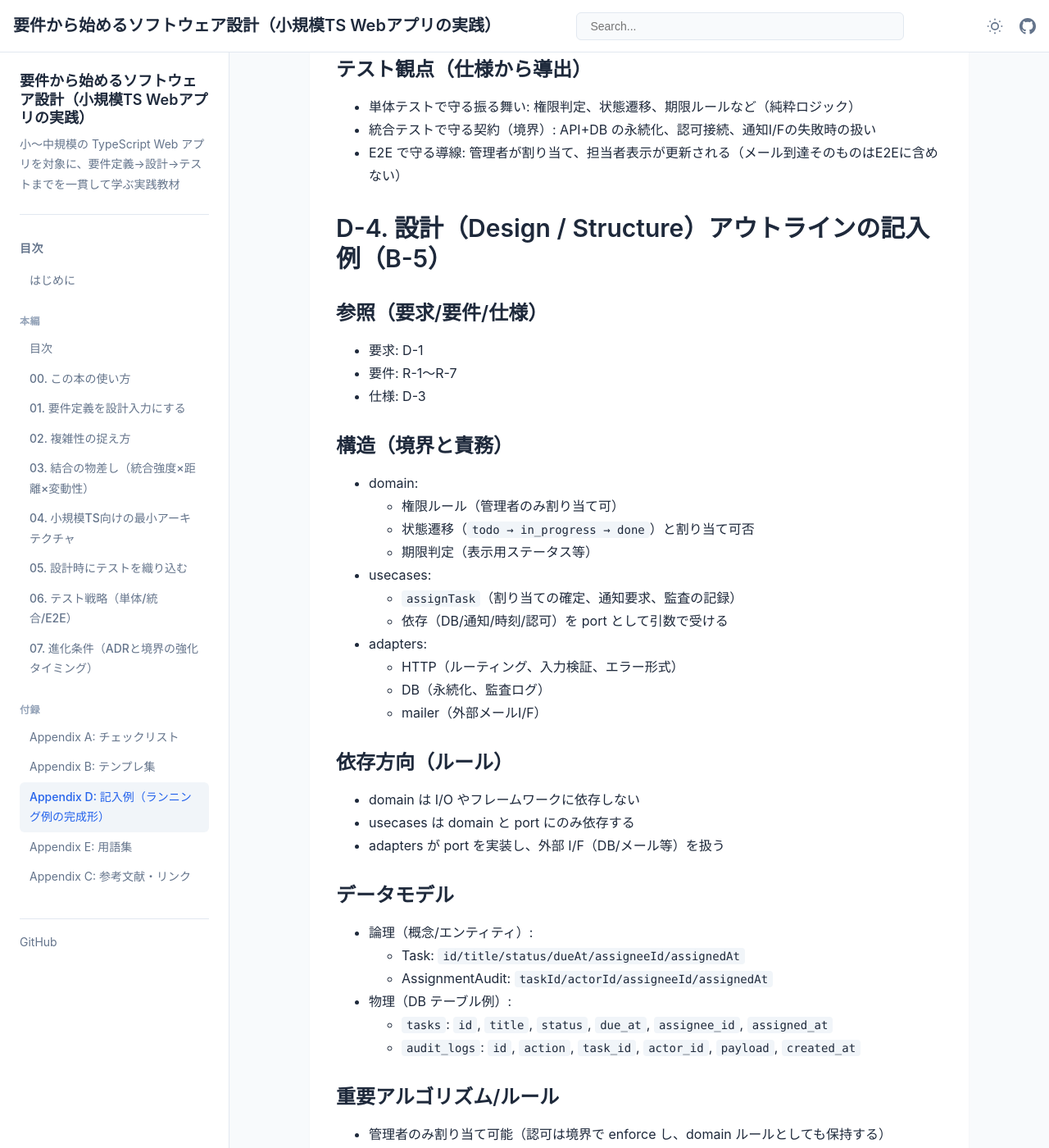
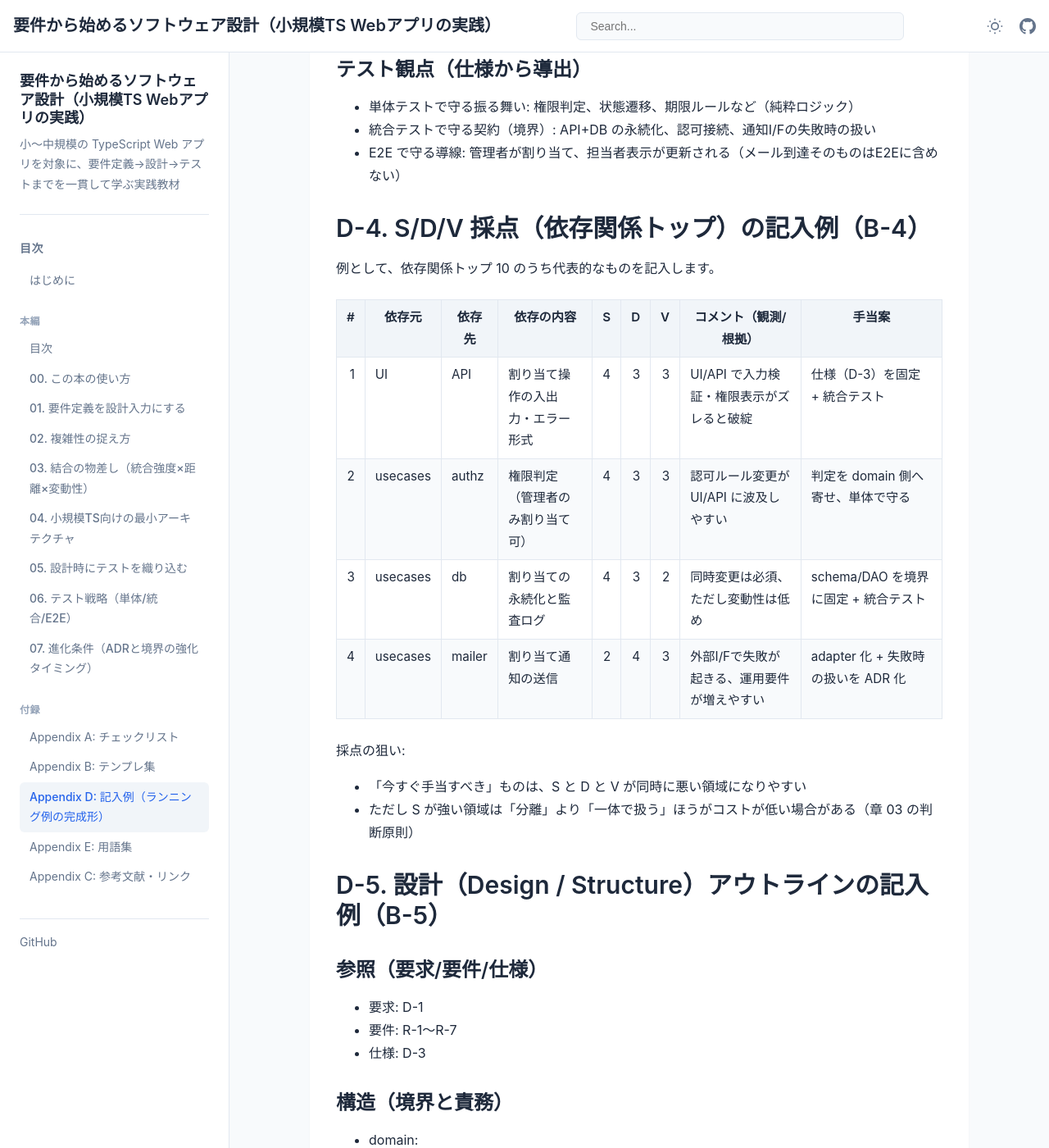
Before and after one commit to itdojp/small-webapp-software-design-book, a Jekyll site: the page built from docs/appendix/D-samples.md, in a window 1280 px wide and 1400 px high, scrolled down 6489 px. Shown: the whole window at 82% size. Built offline with Jekyll 4.4.1, drawn with Linux system fonts in a browser that asks for light colours; some of the changed text lies outside the part shown.

Commit message:
Fix Appendix D sample order for B-4/B-5

```diff
--- a/docs/appendix/D-samples.md
+++ b/docs/appendix/D-samples.md
@@ -20,8 +20,8 @@ Appendix B のテンプレを、ランニング例（小規模タスク管理）
 | B-1 | D-1 | 要求（なぜやるか）を KPI で固定する |
 | B-2 | D-2 | 要件（Shall）を実装から分離して列挙する |
 | B-3 | D-3 | 仕様（外部観測の振る舞い）を曖昧さなく定義する |
-| B-5 | D-4 | 設計（内部構造）を最小でアウトライン化する |
-| B-4 | D-5 | S/D/V で依存の痛みを半定量化する |
+| B-4 | D-4 | S/D/V で依存の痛みを半定量化する |
+| B-5 | D-5 | 設計（内部構造）を最小でアウトライン化する |
 | B-6 | D-6 | 変更理由（Change Drivers）で「なぜ今」を揃える |
 | B-7 | D-7 | ADR で重大な分岐を最小記録する |
 | B-8 | D-8 | テスト配分（単体/統合/E2E）を合意する |
@@ -31,8 +31,8 @@ Appendix B のテンプレを、ランニング例（小規模タスク管理）
 | B-1 | D-9 | 要求（なぜやるか）を KPI で固定する |
 | B-2 | D-10 | 要件（Shall）を実装から分離して列挙する |
 | B-3 | D-11 | 仕様（外部観測の振る舞い）を曖昧さなく定義する |
-| B-5 | D-12 | 設計（内部構造）を最小でアウトライン化する |
-| B-4 | D-13 | S/D/V で依存の痛みを半定量化する |
+| B-4 | D-12 | S/D/V で依存の痛みを半定量化する |
+| B-5 | D-13 | 設計（内部構造）を最小でアウトライン化する |
 | B-6 | D-14 | 変更理由（Change Drivers）で「なぜ今」を揃える |
 | B-7 | D-15 | ADR で重大な分岐を最小記録する |
 | B-8 | D-16 | テスト配分（単体/統合/E2E）を合意する |
@@ -202,7 +202,23 @@ Appendix B のテンプレを、ランニング例（小規模タスク管理）
 - 統合テストで守る契約（境界）: API+DB の永続化、認可接続、通知I/Fの失敗時の扱い
 - E2E で守る導線: 管理者が割り当て、担当者表示が更新される（メール到達そのものはE2Eに含めない）
 
-## D-4. 設計（Design / Structure）アウトラインの記入例（B-5）
+## D-4. S/D/V 採点（依存関係トップ）の記入例（B-4）
+
+例として、依存関係トップ 10 のうち代表的なものを記入します。
+
+| # | 依存元 | 依存先 | 依存の内容 | S | D | V | コメント（観測/根拠） | 手当案 |
+| ---: | --- | --- | --- | ---: | ---: | ---: | --- | --- |
+| 1 | UI | API | 割り当て操作の入出力・エラー形式 | 4 | 3 | 3 | UI/API で入力検証・権限表示がズレると破綻 | 仕様（D-3）を固定 + 統合テスト |
+| 2 | usecases | authz | 権限判定（管理者のみ割り当て可） | 4 | 3 | 3 | 認可ルール変更が UI/API に波及しやすい | 判定を domain 側へ寄せ、単体で守る |
+| 3 | usecases | db | 割り当ての永続化と監査ログ | 4 | 3 | 2 | 同時変更は必須、ただし変動性は低め | schema/DAO を境界に固定 + 統合テスト |
+| 4 | usecases | mailer | 割り当て通知の送信 | 2 | 4 | 3 | 外部I/Fで失敗が起きる、運用要件が増えやすい | adapter 化 + 失敗時の扱いを ADR 化 |
+
+採点の狙い:
+
+- 「今すぐ手当すべき」ものは、S と D と V が同時に悪い領域になりやすい
+- ただし S が強い領域は「分離」より「一体で扱う」ほうがコストが低い場合がある（章 03 の判断原則）
+
+## D-5. 設計（Design / Structure）アウトラインの記入例（B-5）
 
 ### 参照（要求/要件/仕様）
 
@@ -488,7 +488,15 @@ Appendix B のテンプレを、ランニング例（小規模タスク管理）
 - 統合テストで守る契約（境界）: 期限表示の入出力、通知実行の記録、失敗時の検知/再送起点
 - E2E で守る導線: 一覧で期限超過が視認でき、重要導線（作成/割り当て/完了）の妨げにならない
 
-## D-12. 設計（Design / Structure）アウトラインの記入例（B-5）
+## D-12. S/D/V 採点（依存関係トップ）の記入例（B-4）
+
+| 依存 | S | D | V | 観測（根拠） | 手当（方向性） |
+| --- | ---: | ---: | ---: | --- | --- |
+| UI と API が期限判定を重複実装 | 3 | 2 | 4 | ルール変更時に両方同時変更が必要 | 判定を domain に集約し、UI/API は結果を利用 |
+| 期限超過通知（usecases → mailer） | 2 | 4 | 3 | 外部I/Fの失敗・遅延が現実に起きる | 通知要求と送信を分離、失敗検知/再送起点を固定 |
+| scheduler（定期起点）と期限判定 | 2 | 3 | 3 | 実行タイミングの議論が運用に波及 | 起点を最小化し、要件化した時点で強化 |
+
+## D-13. 設計（Design / Structure）アウトラインの記入例（B-5）
 
 ### 参照（要求/要件/仕様）（期限超過）
 
@@ -612,7 +612,7 @@ Appendix B のテンプレを、ランニング例（小規模タスク管理）
 
 補足:
 
-- 通知（メール）送信失敗は、割り当ての合否と混同しない（ケース1 D-3/D-5）。API の失敗として返すのではなく、運用で検知できる記録（ログ/メトリクス/監査）に落とす。
+- 通知（メール）送信失敗は、割り当ての合否と混同しない（ケース1 D-3/D-4）。API の失敗として返すのではなく、運用で検知できる記録（ログ/メトリクス/監査）に落とす。
 
 ## D-19. トレーサビリティマップ（記入例）（B-11）
 
@@ -622,23 +622,23 @@ Appendix B のテンプレを、ランニング例（小規模タスク管理）
 
 | 要件ID | Shall（要約） | 仕様（受け入れ条件/観測点） | 設計（境界/ADR/エラーcode等） | テスト（単体/統合/E2E） | 状態 | 備考 |
 | --- | --- | --- | --- | --- | --- | --- |
-| R-1 | 管理者が担当者を割り当てできる | D-3「受け入れ条件」/「観測点」 | D-4（`assignTask`） | D-8（統合/E2E） | 完了 | 主要導線 |
-| R-2 | 管理者のみ割り当て可能（認可） | D-3「例外系: 認可失敗」 | D-4（domain ルール）, D-18（`forbidden`） | D-8（単体/統合） | 完了 | 権限逸脱は許容しない |
-| R-3 | 割り当ての監査記録が残る | D-3「観測点: 監査/ログ」 | D-4（`AssignmentAudit`）, D-7（監査の扱い） | D-8（統合） | 完了 | 保存期間は運用要件次第 |
-| R-4 | 割り当て時に通知できる | D-3「外部連携（通知）」 | D-4（mailer adapter） | D-8（統合: stub/spy） | 完了 | 到達性は外部要因 |
-| R-5 | 通知失敗でも割り当て確定は成立 | D-3「外部I/F失敗」 | D-4（分離方針）, D-7（意思決定） | D-8（統合） | 完了 | 再送は運用で扱う |
-| R-6 | 通知失敗を運用で検知できる | D-3「観測点: 監査/ログ」 | D-4（ログ/アラート前提） | D-8（統合） | 完了 | 相関ID があると解析が短い |
+| R-1 | 管理者が担当者を割り当てできる | D-3「受け入れ条件」/「観測点」 | D-5（`assignTask`） | D-8（統合/E2E） | 完了 | 主要導線 |
+| R-2 | 管理者のみ割り当て可能（認可） | D-3「例外系: 認可失敗」 | D-5（domain ルール）, D-18（`forbidden`） | D-8（単体/統合） | 完了 | 権限逸脱は許容しない |
+| R-3 | 割り当ての監査記録が残る | D-3「観測点: 監査/ログ」 | D-5（`AssignmentAudit`）, D-7（監査の扱い） | D-8（統合） | 完了 | 保存期間は運用要件次第 |
+| R-4 | 割り当て時に通知できる | D-3「外部連携（通知）」 | D-5（mailer adapter） | D-8（統合: stub/spy） | 完了 | 到達性は外部要因 |
+| R-5 | 通知失敗でも割り当て確定は成立 | D-3「外部I/F失敗」 | D-5（分離方針）, D-7（意思決定） | D-8（統合） | 完了 | 再送は運用で扱う |
+| R-6 | 通知失敗を運用で検知できる | D-3「観測点: 監査/ログ」 | D-5（ログ/アラート前提） | D-8（統合） | 完了 | 相関ID があると解析が短い |
 | R-7 | 存在しないタスクは失敗 | D-3「例外系: Not Found」 | D-18（`not_found`） | D-8（統合） | 完了 | |
 
 ### ケース2（AC-ID）: 期限超過の表示 + 通知
 
 | 要件ID | Shall（要約） | 仕様（受け入れ条件/観測点） | 設計（境界/ADR/エラーcode等） | テスト（単体/統合/E2E） | 状態 | 備考 |
 | --- | --- | --- | --- | --- | --- | --- |
-| DUE-1 | 期限ステータスを判定できる | D-11「受け入れ条件」/「時刻/タイムゾーン」 | D-12（期限判定を domain へ） | D-16（単体） | 完了 | 時刻は注入して固定 |
-| DUE-2 | 期限ステータスを表示できる | D-11「外部I/F: UI」/「観測点」 | D-12（DTO に必要情報のみ） | D-16（統合/E2E） | 完了 | 表示要件は変動しやすい |
-| DUE-3 | 期限超過時に通知できる | D-11「外部連携（通知）」 | D-12（通知 I/F を境界化） | D-16（統合） | 完了 | |
-| DUE-4 | 期限超過通知が重複しない | D-11「冪等性（二重実行）」 | D-12（冪等キー/記録） | D-16（単体/統合） | 完了 | 二重実行を前提にする |
-| DUE-5 | 通知結果を運用で検知できる | D-11「観測点」 | D-12（ログ/メトリクス） | D-16（統合） | 完了 | |
+| DUE-1 | 期限ステータスを判定できる | D-11「受け入れ条件」/「時刻/タイムゾーン」 | D-13（期限判定を domain へ） | D-16（単体） | 完了 | 時刻は注入して固定 |
+| DUE-2 | 期限ステータスを表示できる | D-11「外部I/F: UI」/「観測点」 | D-13（DTO に必要情報のみ） | D-16（統合/E2E） | 完了 | 表示要件は変動しやすい |
+| DUE-3 | 期限超過時に通知できる | D-11「外部連携（通知）」 | D-13（通知 I/F を境界化） | D-16（統合） | 完了 | |
+| DUE-4 | 期限超過通知が重複しない | D-11「冪等性（二重実行）」 | D-13（冪等キー/記録） | D-16（単体/統合） | 完了 | 二重実行を前提にする |
+| DUE-5 | 通知結果を運用で検知できる | D-11「観測点」 | D-13（ログ/メトリクス） | D-16（統合） | 完了 | |
 
 ## D-20. 受け入れ条件（AC）ID 管理（記入例）（B-12）
 
@@ -670,7 +670,7 @@ Appendix B のテンプレを、ランニング例（小規模タスク管理）
 | 操作ID | 操作（Action） | 対象（Resource） | 許可条件（Role/属性） | 失敗時（code/HTTP） | 監査/ログ | 推奨テスト | 備考 |
 | --- | --- | --- | --- | --- | --- | --- | --- |
 | AUTHZ-1 | assign_task | task | `admin` のみ | forbidden/403 | actor/taskId/code/相関ID | 統合/単体 | UI の表示制御に依存しない |
-| AUTHZ-2 | update_status | task | `assigneeId == actorId` | forbidden/403 | actor/taskId/code/相関ID | 統合/単体 | 状態遷移ルールは D-3/D-12 を参照 |
+| AUTHZ-2 | update_status | task | `assigneeId == actorId` | forbidden/403 | actor/taskId/code/相関ID | 統合/単体 | 状態遷移ルールは D-3/D-5 を参照 |
 | AUTHZ-3 | view_task | task | `admin` または `assigneeId == actorId` | forbidden/403 | actor/taskId/code/相関ID | 統合 | 一覧/詳細の両方に適用 |
 
 ## D-22. API 契約（記入例）（B-14）
```
Also changed, not shown: other parts of docs/appendix/D-samples.md (+0 -24 lines).
